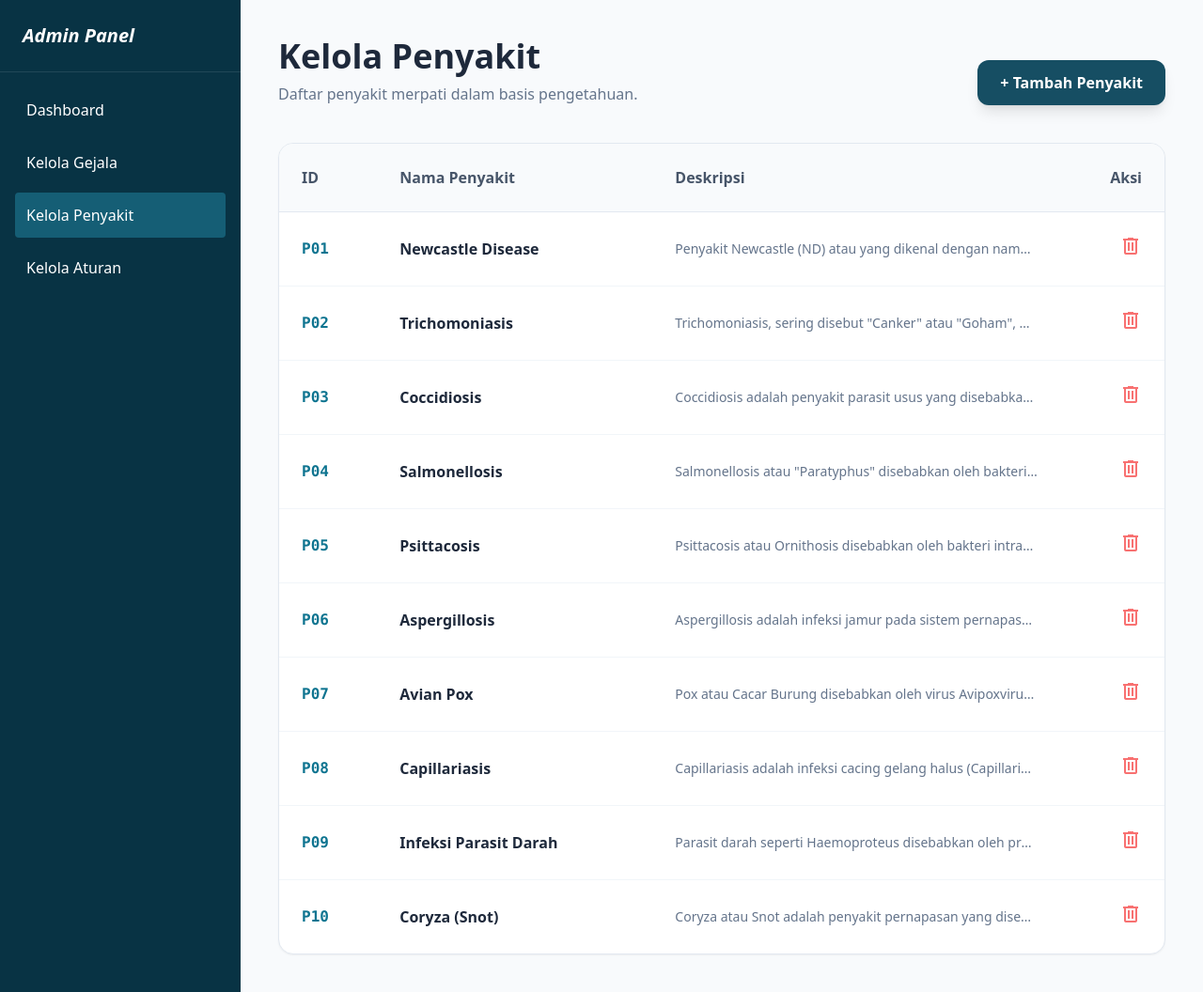
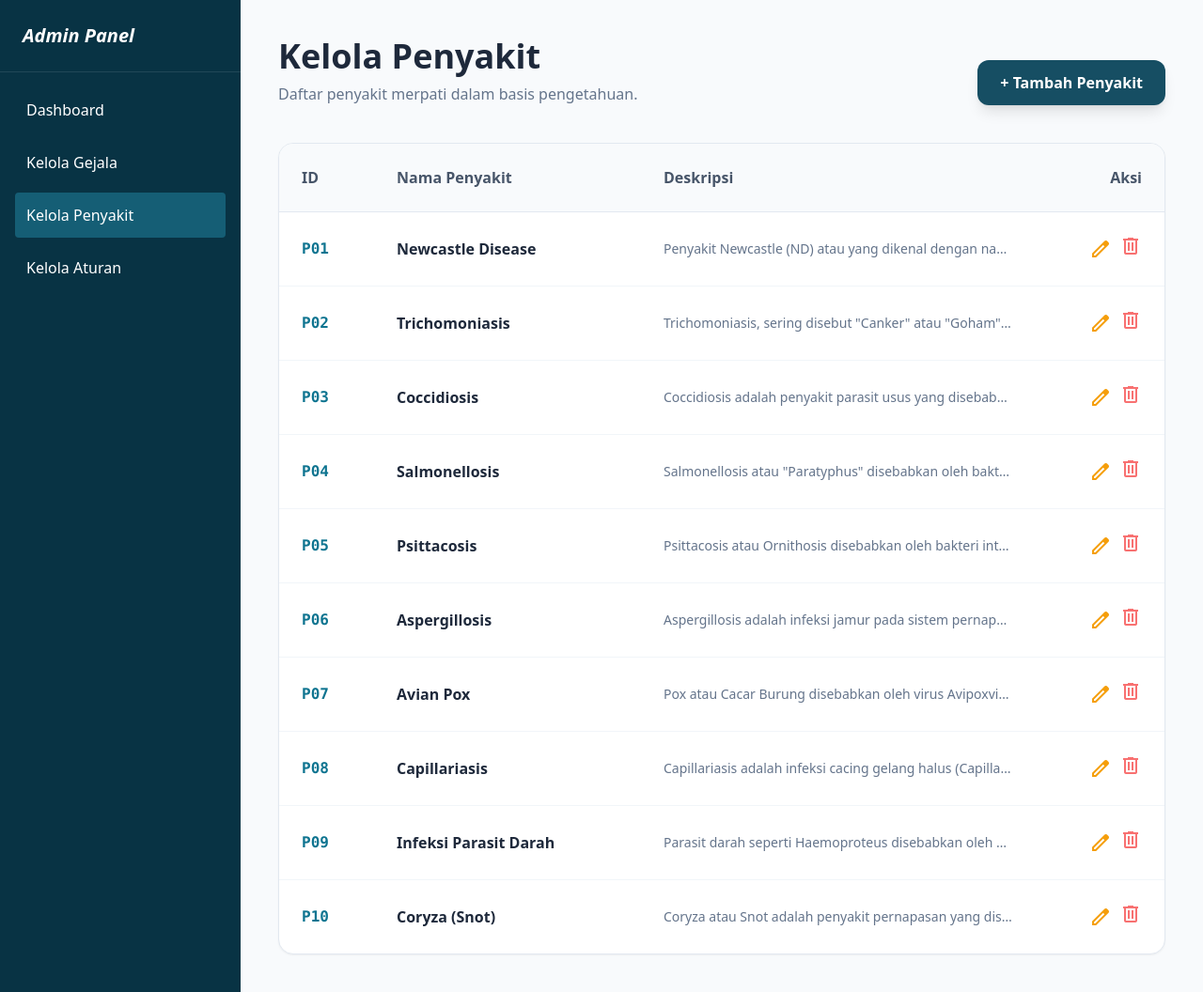
Before and after one commit to Jinsky/Jinsky, a PHP site: page /admin/penyakit.php in a window 1280 px wide. Shown: the whole page at 94% size. Run offline with PHP 8.4, Linux system fonts and the light colour scheme; a user stored in the database is signed in; data comes from the database, SQL or seed files in the repository; some libraries are stand-ins or nearby versions.

Commit message:
Implement edit functionality for symptoms and diseases in admin panel and update design diagrams.
- Added edit logic, UI buttons, and modals to admin/gejala.php and admin/penyakit.php.
- Created design mockups for admin add/edit forms in diagram/desain/.
- Modernized the history page design in diagram/desain/riwayat.drawio to match current branding.
- Ensured proper data escaping in admin panel UI to prevent JavaScript errors.

Co-authored-by: Jinsky <207972827+Jinsky@users.noreply.github.com>

```diff
--- a/admin/penyakit.php
+++ b/admin/penyakit.php
@@ -12,6 +12,16 @@ if (isset($_POST['add'])) {
             $stmt = $pdo->prepare("INSERT INTO penyakit (id, nama, deskripsi, solusi, pencegahan) VALUES (?, ?, ?, ?, ?)");
             $stmt->execute([$_POST['id'], $_POST['nama'], $_POST['deskripsi'], $_POST['solusi'], $_POST['pencegahan']]);
             $message = "Penyakit berhasil ditambahkan.";
+        } catch (Exception $e) { $error = "Gagal: " . $e->getMessage(); }
+    }
+}
+
+if (isset($_POST['edit'])) {
+    if ($pdo) {
+        try {
+            $stmt = $pdo->prepare("UPDATE penyakit SET id = ?, nama = ?, deskripsi = ?, solusi = ?, pencegahan = ? WHERE id = ?");
+            $stmt->execute([$_POST['id'], $_POST['nama'], $_POST['deskripsi'], $_POST['solusi'], $_POST['pencegahan'], $_POST['old_id']]);
+            $message = "Penyakit berhasil diperbarui.";
         } catch (Exception $e) { $error = "Gagal: " . $e->getMessage(); }
     }
 }
@@ -74,7 +84,8 @@ $penyakit_list = get_all_penyakit($pdo);
                         <td class="p-6 font-mono text-cyan-700 font-bold"><?= $p['id'] ?></td>
                         <td class="p-6 font-bold text-slate-800"><?= $p['nama'] ?></td>
                         <td class="p-6 text-slate-500 text-sm max-w-xs truncate"><?= $p['deskripsi'] ?></td>
-                        <td class="p-6 text-right">
+                        <td class="p-6 text-right flex justify-end gap-2">
+                            <button onclick='openEditModal(<?= htmlspecialchars(json_encode($p), ENT_QUOTES, 'UTF-8') ?>)' class="text-amber-500 hover:text-amber-600 transition material-symbols-outlined">edit</button>
                             <form method="POST" onsubmit="return confirm('Hapus penyakit ini?')">
                                 <input type="hidden" name="id" value="<?= $p['id'] ?>">
                                 <button name="delete" class="text-red-400 hover:text-red-600 transition material-symbols-outlined">delete</button>
@@ -120,5 +131,52 @@ $penyakit_list = get_all_penyakit($pdo);
             </form>
         </div>
     </div>
+
+    <div id="editModal" class="fixed inset-0 bg-slate-900/50 hidden flex items-center justify-center p-4 z-50">
+        <div class="bg-white rounded-2xl p-8 max-w-2xl w-full max-h-[90vh] overflow-auto">
+            <h2 class="text-2xl font-bold mb-6">Edit Penyakit</h2>
+            <form method="POST" class="space-y-4">
+                <input type="hidden" name="old_id" id="edit_old_id">
+                <div class="grid grid-cols-2 gap-4">
+                    <div>
+                        <label class="block text-sm font-bold mb-1">ID (Contoh: P11)</label>
+                        <input type="text" name="id" id="edit_id" required class="w-full border p-3 rounded-xl">
+                    </div>
+                    <div>
+                        <label class="block text-sm font-bold mb-1">Nama Penyakit</label>
+                        <input type="text" name="nama" id="edit_nama" required class="w-full border p-3 rounded-xl">
+                    </div>
+                </div>
+                <div>
+                    <label class="block text-sm font-bold mb-1">Deskripsi</label>
+                    <textarea name="deskripsi" id="edit_deskripsi" required class="w-full border p-3 rounded-xl h-24"></textarea>
+                </div>
+                <div>
+                    <label class="block text-sm font-bold mb-1">Solusi / Penanganan</label>
+                    <textarea name="solusi" id="edit_solusi" required class="w-full border p-3 rounded-xl h-24"></textarea>
+                </div>
+                <div>
+                    <label class="block text-sm font-bold mb-1">Langkah Pencegahan</label>
+                    <textarea name="pencegahan" id="edit_pencegahan" required class="w-full border p-3 rounded-xl h-24"></textarea>
+                </div>
+                <div class="flex gap-4 pt-4">
+                    <button type="button" onclick="document.getElementById('editModal').classList.add('hidden')" class="flex-1 py-3 border rounded-xl font-bold">Batal</button>
+                    <button type="submit" name="edit" class="flex-1 py-3 bg-cyan-900 text-white rounded-xl font-bold">Simpan Perubahan</button>
+                </div>
+            </form>
+        </div>
+    </div>
+
+    <script>
+        function openEditModal(penyakit) {
+            document.getElementById('edit_old_id').value = penyakit.id;
+            document.getElementById('edit_id').value = penyakit.id;
+            document.getElementById('edit_nama').value = penyakit.nama;
+            document.getElementById('edit_deskripsi').value = penyakit.deskripsi;
+            document.getElementById('edit_solusi').value = penyakit.solusi;
+            document.getElementById('edit_pencegahan').value = penyakit.pencegahan;
+            document.getElementById('editModal').classList.remove('hidden');
+        }
+    </script>
 </body>
 </html>
```
Also changed, not shown: admin/gejala.php (+46 -2 lines), 3 other files.
